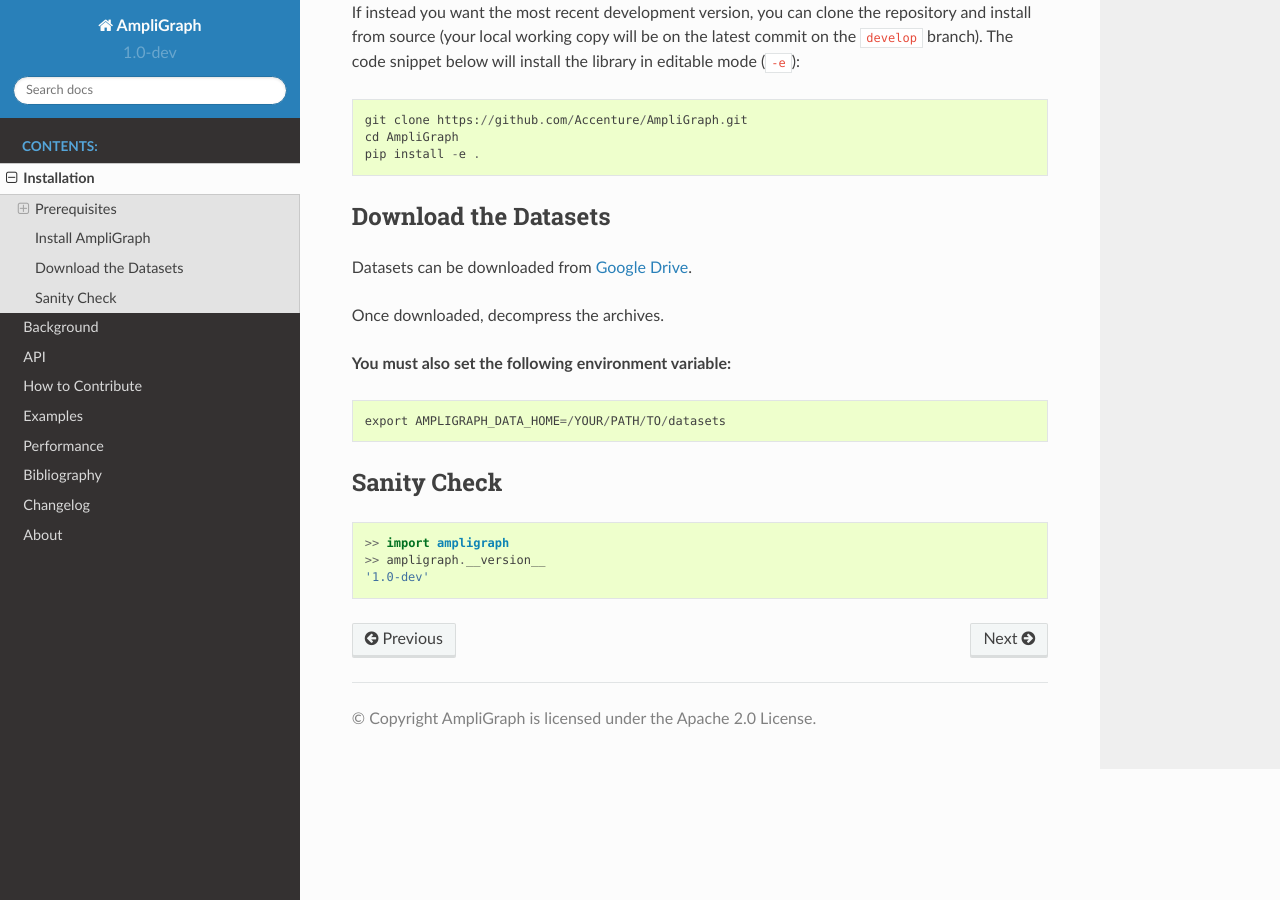
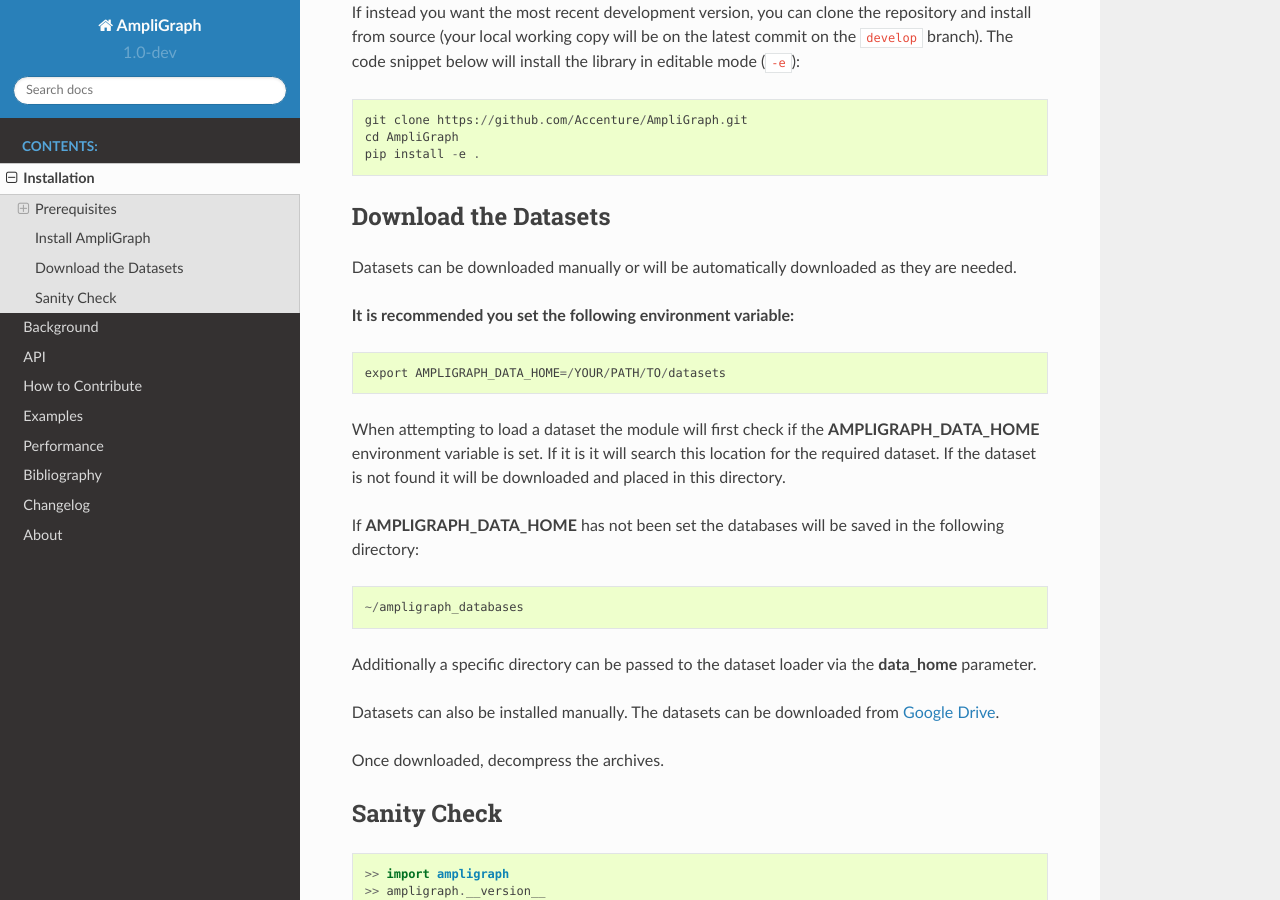
Before and after one commit to Accenture/AmpliGraph, a Sphinx documentation site: the page built from docs/install.md, in a window 1280 px wide and 900 px high, scrolled down 1101 px. Built offline with Sphinx 7.4.7 and the Read the Docs theme 2.0.0, drawn with Linux system fonts in a browser that asks for light colours; the version number is read from the project's files by our own code.

Commit message:
Updated download the Datasets section of install.md. #55

````diff
--- a/docs/install.md
+++ b/docs/install.md
@@ -63,16 +63,32 @@
 
 ## Download the Datasets
 
-Datasets can be downloaded from [Google Drive](https://drive.google.com/drive/folders/16GBu89NCVyyYetry91tMntzpV_mSQ-gK?usp=sharing).
 
-Once downloaded, decompress the archives.
+Datasets can be downloaded manually or will be automatically downloaded as they are needed.
 
-**You must also set the following environment variable:**
+
+**It is recommended you set the following environment variable:**
 
 ```
 export AMPLIGRAPH_DATA_HOME=/YOUR/PATH/TO/datasets
 ```
 
+When attempting to load a dataset the module will first check if the **AMPLIGRAPH\_DATA\_HOME** environment variable is set.
+If it is it will search this location for the required dataset.
+If the dataset is not found it will be downloaded and placed in this directory.
+
+If **AMPLIGRAPH\_DATA\_HOME** has not been set the databases will be saved in the following directory:
+
+```
+~/ampligraph_databases
+```
+
+Additionally a specific directory can be passed to the dataset loader via the **data\_home** parameter.
+
+Datasets can also be installed manually.
+The datasets can be downloaded from [Google Drive](https://drive.google.com/drive/folders/16GBu89NCVyyYetry91tMntzpV_mSQ-gK?usp=sharing).
+
+Once downloaded, decompress the archives.
 
 ## Sanity Check
 
````
